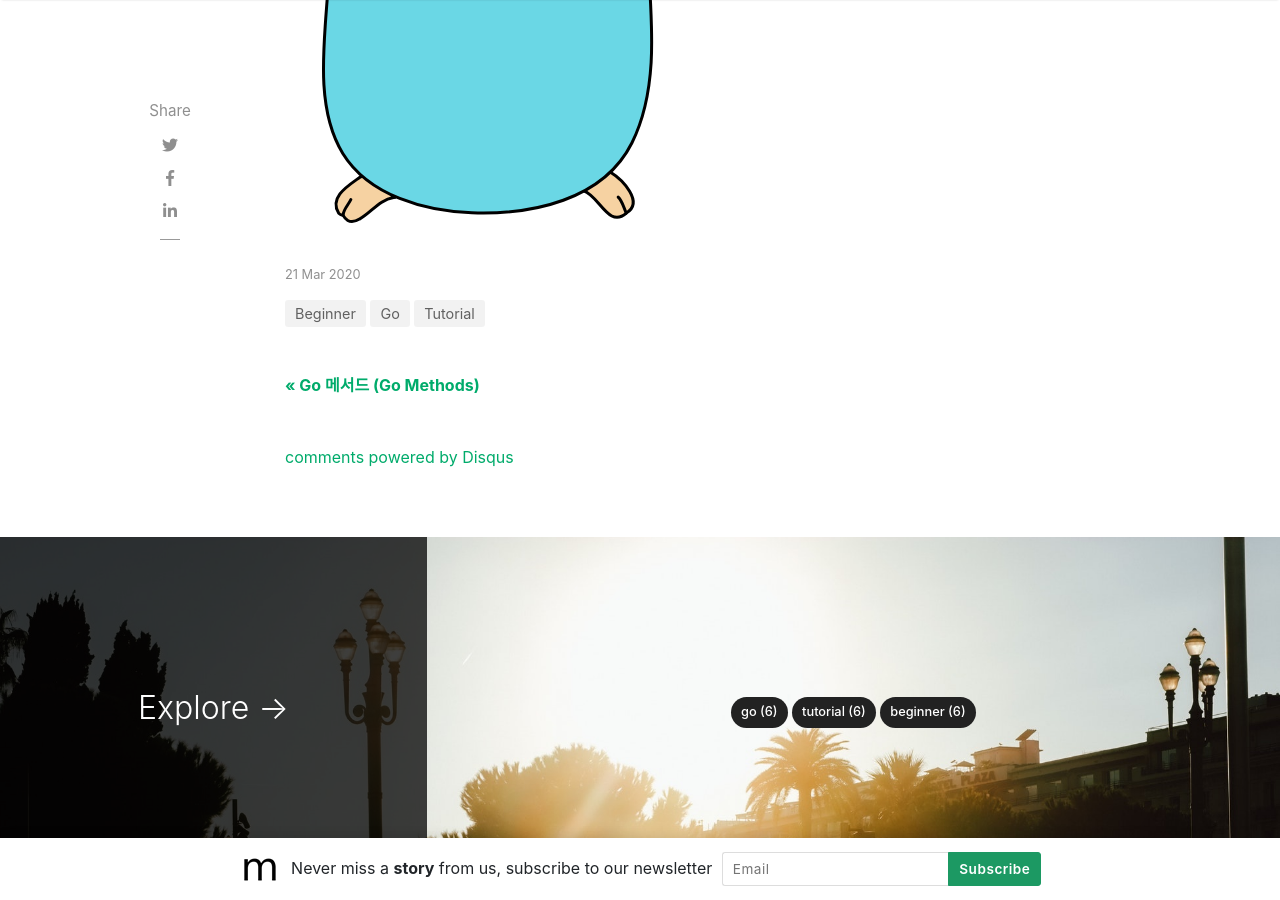
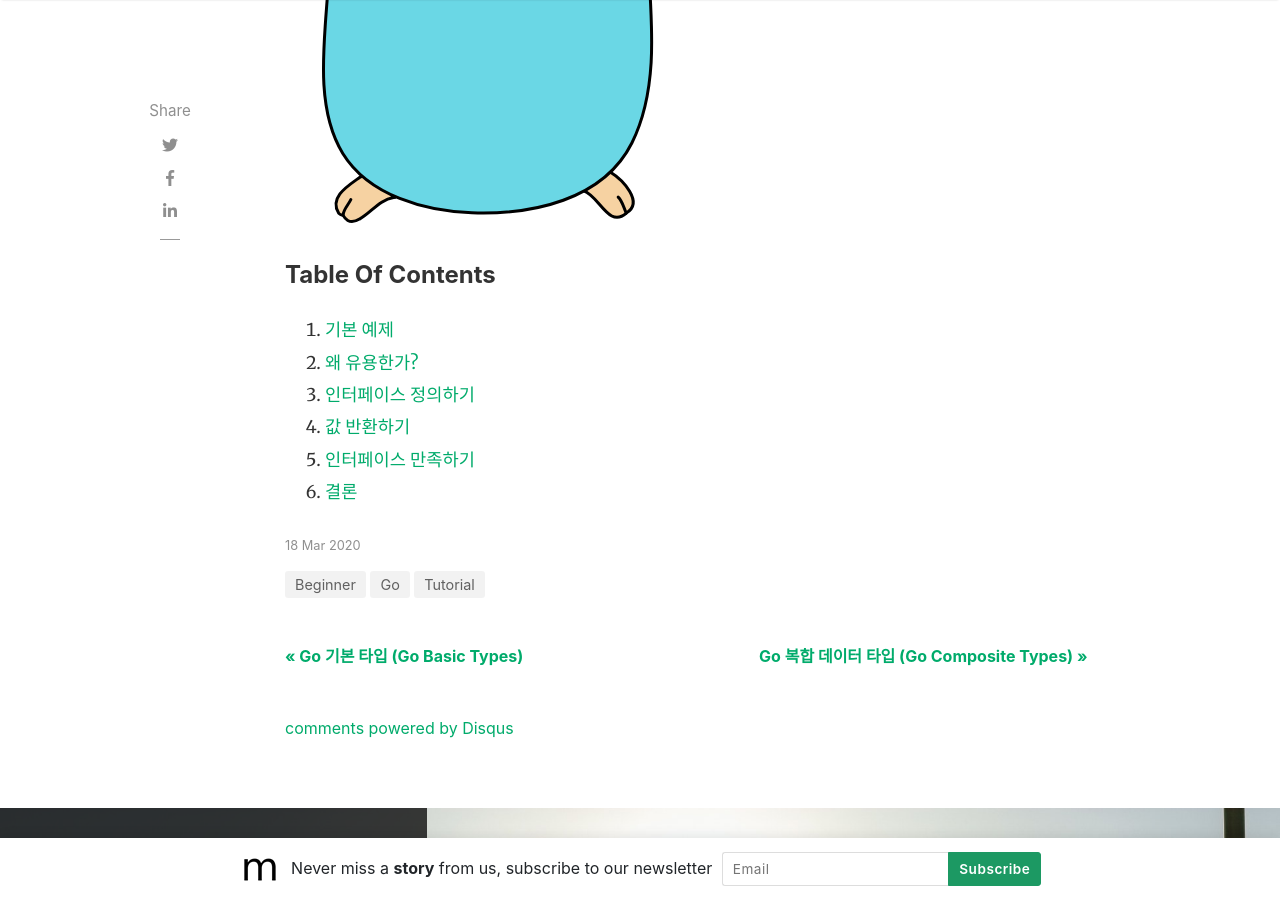
Before and after one commit to sunskyjhk/sunskyjhk.github.io, a Jekyll site: the page built from _posts/2020-03-22-Ch06-Go-Interfaces-Tutorial.md, in a window 1280 px wide and 900 px high, scrolled down 737 px. Built offline with Jekyll 4.4.1, drawn with Linux system fonts in a browser that asks for light colours; nearby versions of some CDN libraries; comment, search, counter and statistics services are not loaded.

```diff
--- a/_layouts/default.html
+++ b/_layouts/default.html
@@ -20,7 +20,7 @@
 
 </head>
 
-{% if jekyll.environment == 'production' %}
+<!--{% if jekyll.environment == 'production' %}-->
 <!-- change your GA id in _config.yml -->
 <script>
 (function(i,s,o,g,r,a,m){i['GoogleAnalyticsObject']=r;i[r]=i[r]||function(){
@@ -30,7 +30,7 @@ m=s.getElementsByTagName(o)[0];a.async=1;a.src=g;m.parentNode.insertBefore(a,m)
 ga('create', '{{site.google_analytics}}', 'auto');
 ga('send', 'pageview');
 </script>
-{% endif %}
+<!--{% endif %}-->
 
 {% capture layout %}{% if page.layout %}layout-{{ page.layout }}{% endif %}{% endcapture %}
 <body class="{{layout}}">
--- a/_posts/2020-03-22-Ch06-Go-Interfaces-Tutorial.md
+++ b/_posts/2020-03-22-Ch06-Go-Interfaces-Tutorial.md
@@ -2,9 +2,35 @@
 layout: post
 title: "Go 인터페이스 (Interfaces)"
 author: Sun
-date: 2020-03-21 05:00:01
+date: 2020-03-18 05:00:01
 categories: [Go, Tutorial, Beginner]
 image: assets/images/golang.svg
 featured: true
 hidden: false
+desc: "ㅇㄹㄴㅇㄹㄴㅇ"
 ---
+<div class="toc">
+  <h4>Table Of Contents</h4>
+  <nav id="TableOfContents">
+    <ul>
+      <li>
+        <a href="#basicExample">기본 예제</a>
+      </li>
+      <li>
+        <a href="#whyIsThisUseful">왜 유용한가?</a>
+      </li>
+      <li>
+        <a href="#definingInterfaces">인터페이스 정의하기</a>
+      </li>
+      <li>
+        <a href="#returnValues">값 반환하기</a>
+      </li>
+      <li>
+        <a href="#satisfyingInterfaces">인터페이스 만족하기</a>
+      </li>
+      <li>
+        <a href="#conclusion">결론</a>
+      </li>
+    </ul>
+  </nav>
+</div>
```
Also changed, not shown: 14 other files.
